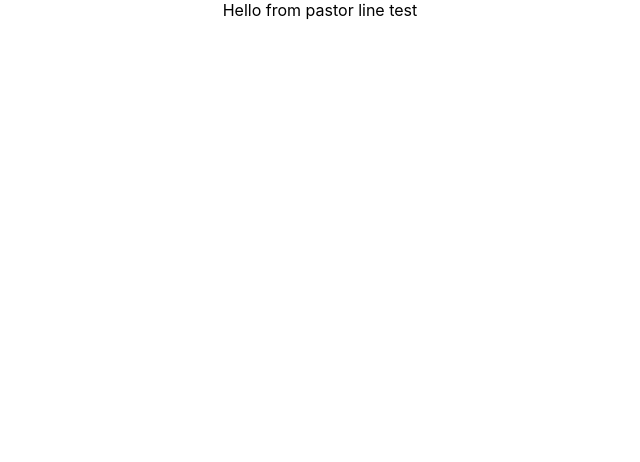
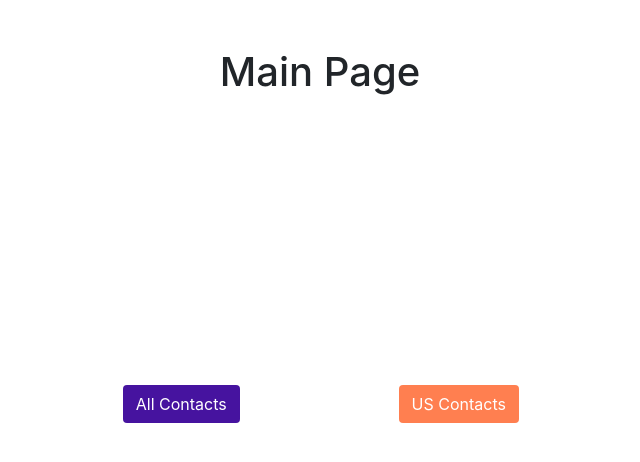
Before and after one commit to vladimir-pl-web/react-dev-test, a React (Create React App) app: page /all in a window 1280 px wide. Shown: the top 462 px of the page, without its empty margins (320-960 px from the left). Built offline with nearby package versions, Linux system fonts and the light colour scheme; no server answers.

Commit message:
main page

```diff
--- a/src/App.css
+++ /dev/null
@@ -1,9 +0,0 @@
-.App {
-  text-align: center;
-}
-
-@media (prefers-reduced-motion: no-preference) {
-  .App-logo {
-    animation: App-logo-spin infinite 20s linear;
-  }
-}
--- a/src/App.tsx
+++ b/src/App.tsx
@@ -1,22 +1,22 @@
 import React, { useEffect } from 'react';
-import './App.css';
 import ContactsService from './services/contactsService';
-
+import Main from './pages/main/main';
+import classes from './app.module.scss'
 function App() {
 
 
-  useEffect(() => {
-    const getResult = async () => {
-      const res = await ContactsService.getContacts()
-      console.log(res,"res")
-    }
-   console.log(getResult(),"res")
+  // useEffect(() => {
+  //   const getResult = async () => {
+  //     const res = await ContactsService.getContacts()
+  //     console.log(res,"res")
+  //   }
+  //  console.log(getResult(),"res")
 
-  }, [])
+  // }, [])
 
   return (
-    <div className="App">
-      Hello from pastor line test
+    <div className={classes.app}>
+     <Main />
     </div>
   );
 }
--- /dev/null
+++ b/src/app.module.scss
@@ -0,0 +1,4 @@
+.app {
+  text-align: center;
+  min-height: 100vh;
+}
--- /dev/null
+++ b/src/constants.ts
@@ -0,0 +1,7 @@
+import { IBtnVariant, IButtons } from "./types";
+
+export const allButtons:IButtons[] = [
+ { variant: IBtnVariant.A, open: true, title: "All Contacts" },
+ { variant: IBtnVariant.B, open: true, title: "US Contacts" },
+ {variant:IBtnVariant.C, open:false, title: "All Contacts"},
+]
--- a/src/index.tsx
+++ b/src/index.tsx
@@ -1,6 +1,7 @@
 import React from 'react';
 import ReactDOM from 'react-dom/client';
 import './index.css';
+import '../node_modules/bootstrap/dist/css/bootstrap.min.css';
 import App from './App';
 import reportWebVitals from './reportWebVitals';
 
--- /dev/null
+++ b/src/pages/main/main.tsx
@@ -0,0 +1,30 @@
+import { FC, useMemo } from "react"
+import { allButtons } from "../../constants"
+import Button from "../../ui/buttons/button"
+
+
+const Main: FC = () => {
+ const btns = useMemo(() => {
+  return allButtons.slice(0,-1).map(({open,variant,title}) => (
+   <div className="col-sm">
+    <Button
+     variant={variant}
+     onClick={() => console.log(open)}
+     title={title}
+   />
+  </div>
+ ))
+},[])
+
+ return (
+  <div className="container d-flex flex-column justify-center align-items-center vh-100 py-5">
+  <h1 className="">Main Page</h1>
+   <div className="row w-50 d-flex pb-5 align-items-center justify-center  h-100">
+    {btns}
+  </div>
+
+  </div>
+ )
+}
+
+export default Main
--- /dev/null
+++ b/src/types.ts
@@ -0,0 +1,11 @@
+export enum IBtnVariant{
+ A = "violet",
+ B = "red",
+ C = "white"
+}
+
+export interface IButtons{
+ variant: IBtnVariant;
+ open: boolean,
+ title: string
+}
--- a/src/ui/buttons/button.module.scss
+++ b/src/ui/buttons/button.module.scss
@@ -1,10 +1,20 @@
+
+.button{
+  color:white;
+  transition: scale 0.3s ease;
+  &:hover{
+    scale: 1.05;
+    color:aqua
+  }
+}
 .buttonA{
 background-color: #46139f;
 }
 .buttonB{
  background-color: #ff7f50;
  }
-.buttonC{
+ .buttonC{
   background-color: white;
+  color:black;
   border: 1px solid #46139f
-  }
+}
--- a/src/ui/buttons/button.tsx
+++ b/src/ui/buttons/button.tsx
@@ -1,14 +1,15 @@
 import { FC } from "react"
-import { IBtnVariant, IButton } from "./types"
+import {IButton } from "./types"
 import clsx from 'clsx'
 import classes from './button.module.scss'
+import { IBtnVariant } from "../../types"
 
 const Button: FC<IButton> = ({variant, title,onClick, className, ...rest}) => {
  return (
   <button
    type="button"
    onClick={onClick}
-   className={clsx("btn", {
+   className={clsx("btn",classes.button, {
     [classes.buttonA]: variant === IBtnVariant.A,
     [classes.buttonB]: variant === IBtnVariant.B,
     [classes.buttonC]: variant === IBtnVariant.C,
--- a/src/ui/buttons/types.ts
+++ b/src/ui/buttons/types.ts
@@ -1,10 +1,6 @@
 import { DetailedHTMLProps, ButtonHTMLAttributes } from "react";
+import { IBtnVariant } from "../../types";
 
-export enum IBtnVariant{
- A = "violet",
- B = "red",
- C = "white"
-}
 export interface IButton extends DetailedHTMLProps<ButtonHTMLAttributes<HTMLButtonElement>, HTMLButtonElement>{
  variant:IBtnVariant,
  onClick: () => void,
```
